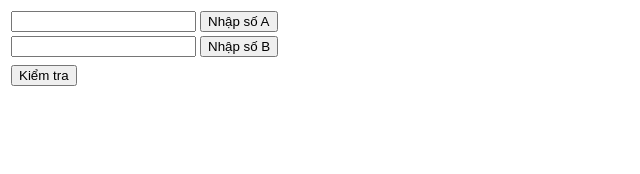
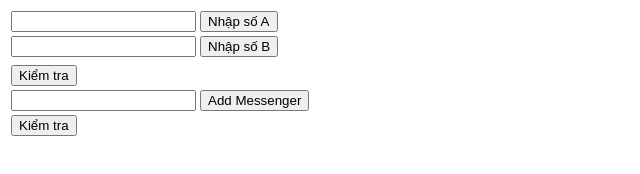
Before and after one commit to Hoang-code/JS_Below-Over, a plain HTML site: page index.html in a window 1280 px wide. Shown: the whole page, without its empty margins (0-640 px from the left). Drawn offline with Linux system fonts and the light colour scheme.

Commit message:
hoanthien

```diff
--- a/index.html
+++ b/index.html
@@ -21,6 +21,16 @@
         <tr>
             <td><button type="button" onclick="kiemtratongAB()">Kiểm tra</button></td>
         </tr>
+        <tr>
+            <td><input id="messenger" type="text"></td>
+            <td><button type="button">Add Messenger</button></td>
+        </tr>
+        <tr>
+            <td><button type="button" onclick="kiemtraMessenger()">Kiểm tra</button></td>
+        </tr>
+        <tr>
+            <td colspan="2" id="addmessenger"></td>
+        </tr>
     </table>
     <script src="main.js">
 
--- a/main.js
+++ b/main.js
@@ -9,3 +9,17 @@ function kiemtratongAB(){
     }
 
 }
+
+function kiemtraMessenger(){
+    let messenger = document.getElementById("messenger").value
+
+    if (messenger == "employee"){
+        document.getElementById("addmessenger").innerText = "Hello"
+    }else if (messenger == "director"){
+        document.getElementById("addmessenger").innerText = "Greeting"
+    }else if (messenger == " "){
+        document.getElementById("addmessenger").innerText = "No login"
+    } else{
+        document.getElementById("addmessenger").innerText = "Bạn chưa nhập gì"
+    }
+}
```
